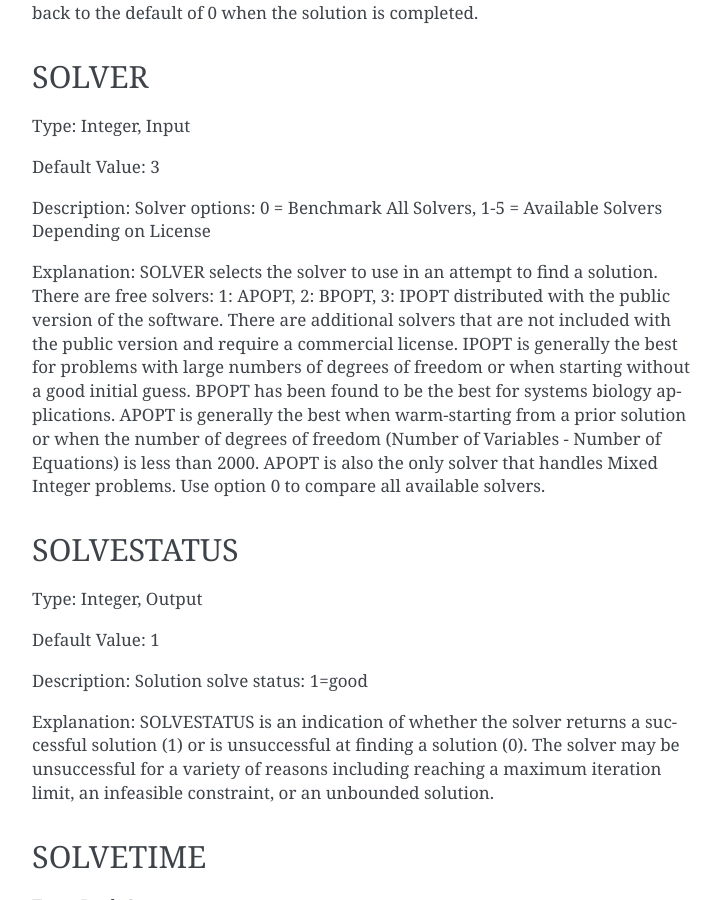
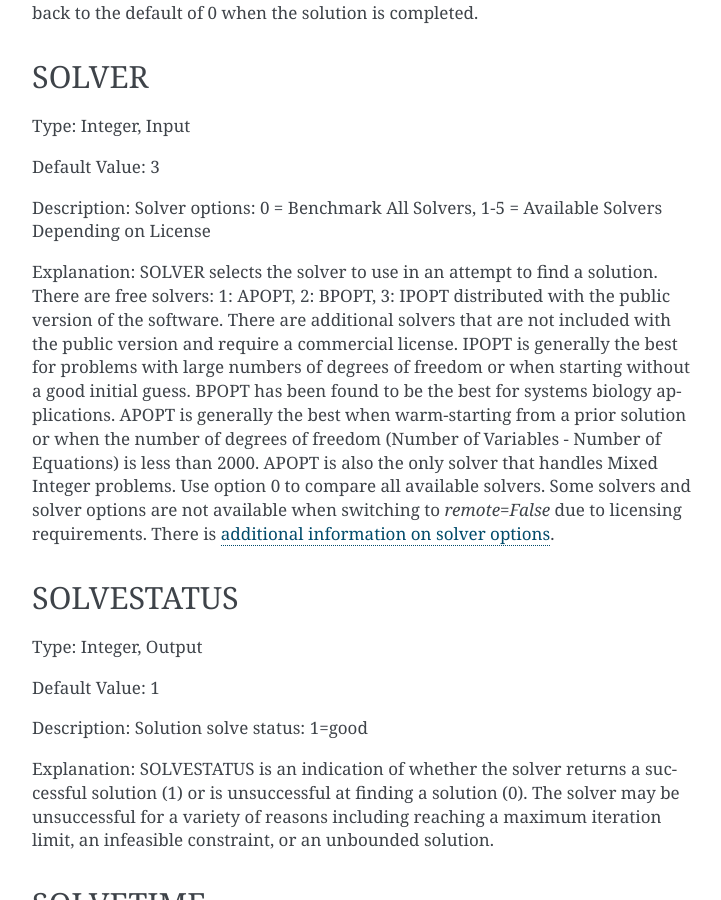
Before and after one commit to BYU-PRISM/GEKKO, a Sphinx documentation site: the page built from docs/global.rst, in a window 1280 px wide and 900 px high, scrolled down 22120 px. Shown: the whole window, without its empty margins (388-1109 px from the left). Built offline with Sphinx 7.4.7, drawn with Linux system fonts in a browser that asks for light colours.

Commit message:
Update global.rst

```diff
--- a/docs/global.rst
+++ b/docs/global.rst
@@ -818,7 +818,7 @@ Default Value: 3
 
 Description: Solver options: 0 = Benchmark All Solvers, 1-5 = Available Solvers Depending on License
 
-Explanation: SOLVER selects the solver to use in an attempt to find a solution. There are free solvers: 1: APOPT, 2: BPOPT, 3: IPOPT distributed with the public version of the software. There are additional solvers that are not included with the public version and require a commercial license. IPOPT is generally the best for problems with large numbers of degrees of freedom or when starting without a good initial guess. BPOPT has been found to be the best for systems biology applications. APOPT is generally the best when warm-starting from a prior solution or when the number of degrees of freedom (Number of Variables - Number of Equations) is less than 2000. APOPT is also the only solver that handles Mixed Integer problems. Use option 0 to compare all available solvers.
+Explanation: SOLVER selects the solver to use in an attempt to find a solution. There are free solvers: 1: APOPT, 2: BPOPT, 3: IPOPT distributed with the public version of the software. There are additional solvers that are not included with the public version and require a commercial license. IPOPT is generally the best for problems with large numbers of degrees of freedom or when starting without a good initial guess. BPOPT has been found to be the best for systems biology applications. APOPT is generally the best when warm-starting from a prior solution or when the number of degrees of freedom (Number of Variables - Number of Equations) is less than 2000. APOPT is also the only solver that handles Mixed Integer problems. Use option 0 to compare all available solvers. Some solvers and solver options are not available when switching to `remote=False` due to licensing requirements. There is `additional information on solver options <https://apmonitor.com/wiki/index.php/Main/OptionApmSolver>`_.
 
 
 
```
